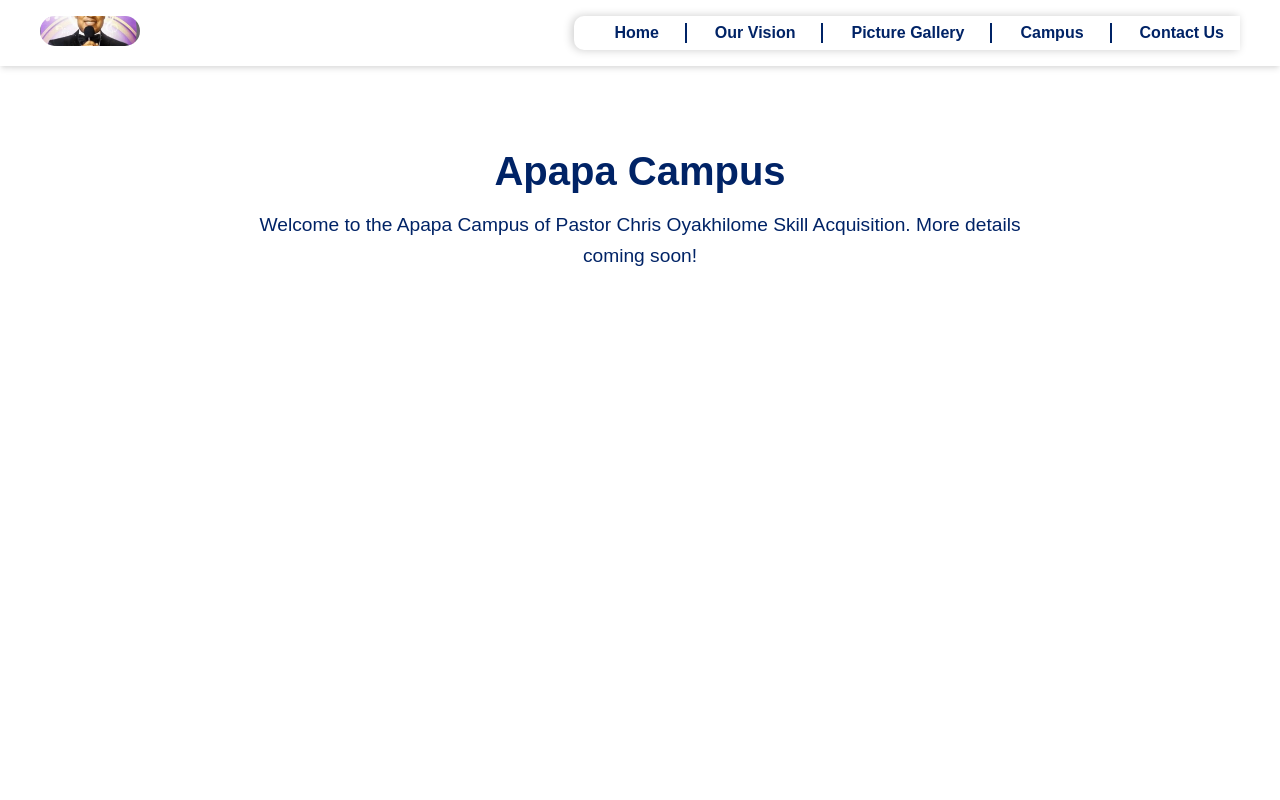
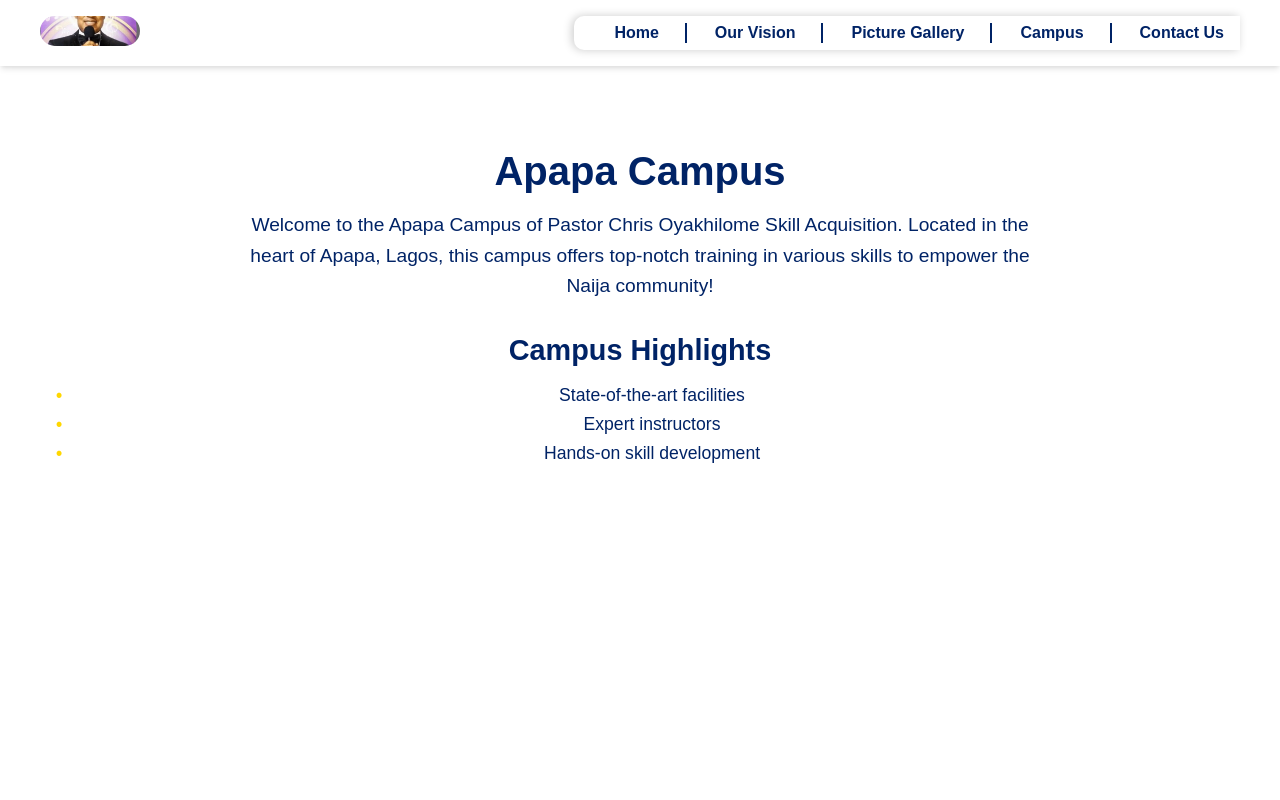
Before and after one commit to pco-skill-acquisition/pcoskillacquisition, a Next.js app: page /campus/apapa in a window 1280 px wide. Shown: the top 800 px of the page. Built offline with nearby package versions, Linux system fonts and the light colour scheme.

Commit message:
Correct CSS file to style.module.css and enhance Apapa Campus page with details section

```diff
--- a/app/campus/apapa/page.tsx
+++ b/app/campus/apapa/page.tsx
@@ -4,7 +4,15 @@ export default function ApapaCampus() {
   return (
     <main className={styles.container}>
       <h1 className={styles.title}>Apapa Campus</h1>
-      <p className={styles.description}>Welcome to the Apapa Campus of Pastor Chris Oyakhilome Skill Acquisition. More details coming soon!</p>
+      <p className={styles.description}>Welcome to the Apapa Campus of Pastor Chris Oyakhilome Skill Acquisition. Located in the heart of Apapa, Lagos, this campus offers top-notch training in various skills to empower the Naija community!</p>
+      <section className={styles.detailsSection}>
+        <h2 className={styles.subtitle}>Campus Highlights</h2>
+        <ul className={styles.highlights}>
+          <li>State-of-the-art facilities</li>
+          <li>Expert instructors</li>
+          <li>Hands-on skill development</li>
+        </ul>
+      </section>
     </main>
   );
 }
--- a/app/campus/apapa/style.module.css
+++ b/app/campus/apapa/style.module.css
@@ -20,7 +20,42 @@
   line-height: 1.6;
   text-align: center;
   max-width: 800px;
-  margin: 0 auto;
+  margin: 0 auto 2rem auto;
+}
+
+.detailsSection {
+  margin-top: 2rem;
+  text-align: center;
+}
+
+.subtitle {
+  font-family: "Montserrat", sans-serif;
+  font-weight: bold;
+  font-size: 1.8rem;
+  color: #002366;
+  margin-bottom: 1rem;
+}
+
+.highlights {
+  list-style: none;
+  padding: 0;
+  font-family: "Montserrat", sans-serif;
+  font-size: 1.1rem;
+  color: #002366;
+}
+
+.highlights li {
+  margin-bottom: 0.5rem;
+  position: relative;
+  padding-left: 1.5rem;
+}
+
+.highlights li:before {
+  content: "•";
+  color: #ffd700; /* Accent color for bullet */
+  font-weight: bold;
+  position: absolute;
+  left: 0;
 }
 
 @media (max-width: 640px) {
@@ -31,4 +66,12 @@
   .description {
     font-size: 1rem;
   }
+
+  .subtitle {
+    font-size: 1.5rem;
+  }
+
+  .highlights {
+    font-size: 1rem;
+  }
 }
```
